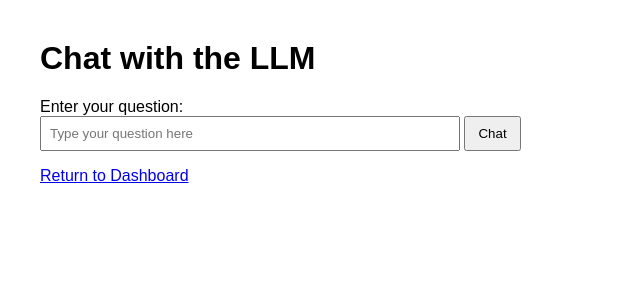
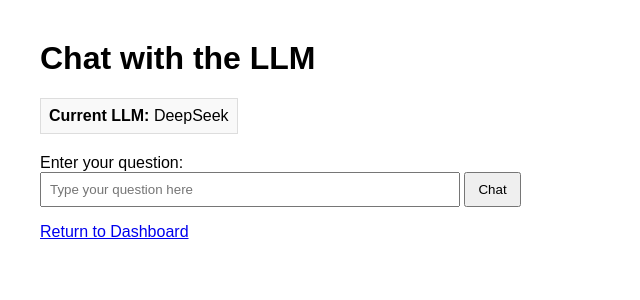
Before and after one commit to umarhunter/vdba, a Flask app: page /chat in a window 1280 px wide. Shown: the top 300 px of the page, without its empty margins (0-640 px from the left). Run offline with Flask 3, Linux system fonts and the light colour scheme.

Commit message:
Fixes: rerouting issues, displaying selected LLM, progress bar for LLM chat generation

```diff
--- a/app/routes.py
+++ b/app/routes.py
@@ -22,9 +22,10 @@ USER_CONFIG = {
     'dataset': 'Medicare',
     'vector_db': 'ChromaDB',
     'embedding_model': 'all-mini',
-    'llm': 'DeepSeek'
+    'llm': 'DeepSeek',
+    'openai_api_token': '',
+    'huggingface_api_token': ''
 }
-
 
 main = Blueprint("main", __name__)
 
@@ -47,6 +48,11 @@ collection = get_or_create_collection(CHROMADB_PERSIST_DIR, CHROMADB_COLLECTION_
 def index():
     return render_template("welcome.html")
 
+# New Dashboard Route
+@main.route("/dashboard")
+def dashboard():
+    # Render the renamed dashboard.html template.
+    return render_template("dashboard.html", query="", answer="", contexts="")
 
 # Settings Page
 @main.route("/settings", methods=["GET", "POST"])
@@ -57,7 +63,9 @@ def settings():
         USER_CONFIG['vector_db'] = request.form.get("vector_db", "ChromaDB")
         USER_CONFIG['embedding_model'] = request.form.get("embedding_model", "all-mini")
         USER_CONFIG['llm'] = request.form.get("llm", "DeepSeek")
-        return redirect(url_for("main.index"))
+        USER_CONFIG['openai_api_token'] = request.form.get("openai_api_token", "")
+        USER_CONFIG['huggingface_api_token'] = request.form.get("huggingface_api_token", "")
+        return redirect(url_for("main.dashboard"))
     else:
         return render_template("settings.html", config=USER_CONFIG)
 
@@ -125,6 +133,7 @@ def query_docs():
 @main.route("/chat", methods=["GET"])
 def chat():
     query = request.args.get("q", "")
+    current_llm = USER_CONFIG['llm']
     if query:
         selected_llm = USER_CONFIG['llm'].lower()
         if selected_llm == "deepseek":
@@ -150,10 +159,9 @@ def chat():
         qa_chain = RetrievalQA.from_chain_type(
             llm=llm,
             chain_type="stuff",
-            collection = get_or_create_collection(CHROMADB_PERSIST_DIR, CHROMADB_COLLECTION_NAME, embedding_model),
-            retriever = collection.as_retriever(search_kwargs={"k": 10})
+            retriever=collection.as_retriever(search_kwargs={"k": 10})
         )
         answer = qa_chain.run(query)
-        return render_template("chat.html", query=query, answer=answer)
+        return render_template("chat.html", query=query, answer=answer, current_llm=current_llm)
     else:
-        return render_template("chat.html", query="", answer="")
+        return render_template("chat.html", query="", answer="", current_llm=current_llm)
--- a/app/templates/chat.html
+++ b/app/templates/chat.html
@@ -8,15 +8,61 @@
       input[type="text"] { width: 400px; padding: 8px; }
       button { padding: 8px 12px; }
       pre { background: #f4f4f4; padding: 10px; }
+      .current-model {
+        border: 1px solid #ddd;
+        padding: 8px;
+        margin-bottom: 20px;
+        display: inline-block;
+        background: #f9f9f9;
+      }
+      /* Spinner styles */
+      #spinner {
+        display: none;
+        margin-top: 20px;
+      }
+      .spinner {
+        border: 4px solid #f3f3f3; /* Light grey */
+        border-top: 4px solid #3498db; /* Blue */
+        border-radius: 50%;
+        width: 30px;
+        height: 30px;
+        animation: spin 1s linear infinite;
+        margin: 0 auto;
+      }
+      @keyframes spin {
+        0% { transform: rotate(0deg); }
+        100% { transform: rotate(360deg); }
+      }
+      .spinner-text {
+        text-align: center;
+        margin-top: 10px;
+        font-size: 0.9em;
+      }
     </style>
+    <script>
+      function showSpinner() {
+        document.getElementById("spinner").style.display = "block";
+      }
+    </script>
   </head>
   <body>
     <h1>Chat with the LLM</h1>
-    <form method="get" action="{{ url_for('main.chat') }}">
+    <div class="current-model">
+      <strong>Current LLM:</strong> {{ current_llm }}
+    </div>
+    <!-- The form triggers the spinner on submission -->
+    <form method="get" action="{{ url_for('main.chat') }}" onsubmit="showSpinner()">
       <label for="q">Enter your question:</label><br>
       <input type="text" id="q" name="q" placeholder="Type your question here" value="{{ query }}" required>
       <button type="submit">Chat</button>
     </form>
+
+    <!-- Spinner: hidden until the form is submitted -->
+    <div id="spinner">
+      <div class="spinner"></div>
+      <div class="spinner-text">Thinking...</div>
+    </div>
+
     {% if answer %}
       <h2>Answer:</h2>
       <pre>{{ answer }}</pre>
--- a/app/templates/query.html
+++ b/app/templates/query.html
@@ -43,6 +43,6 @@
       {% endfor %}
     {% endif %}
 
-    <p><a href="{{ url_for('main.index') }}">Return to Dashboard</a></p>
+    <p><a href="{{ url_for('main.dashboard') }}">Return to Dashboard</a></p>
   </body>
 </html>
```
Also changed, not shown: app/templates/settings.html (+14 -3 lines).
